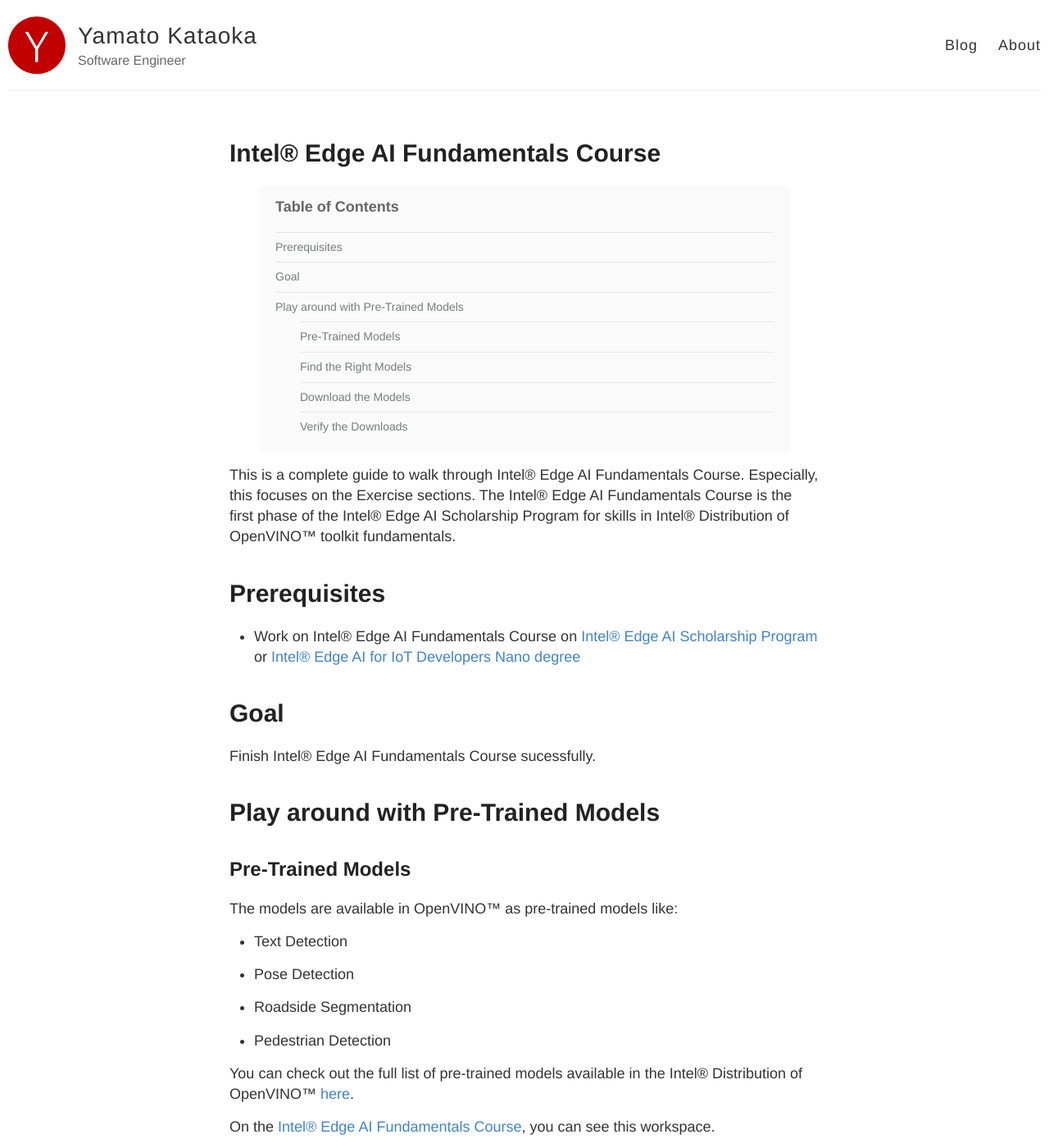
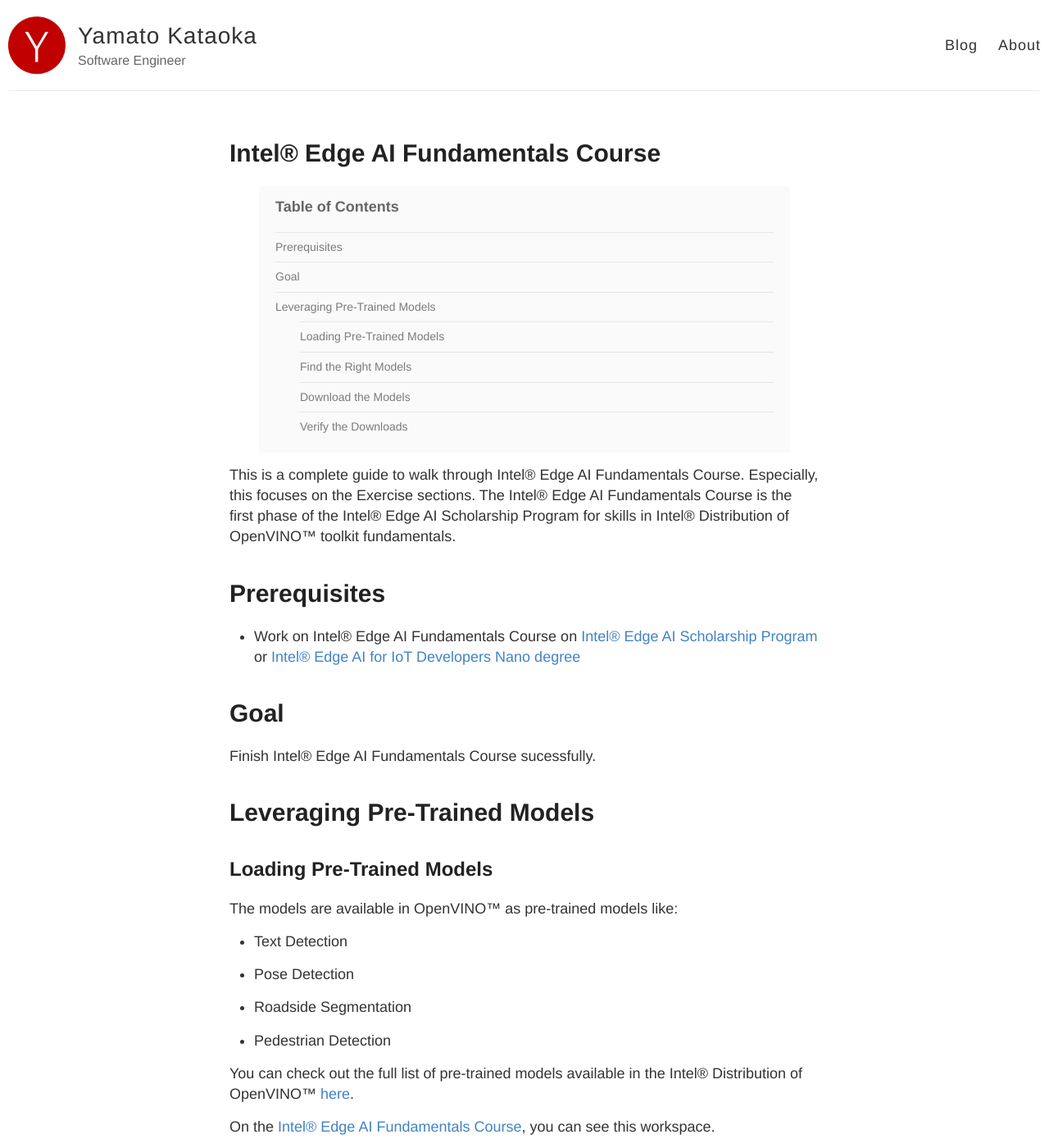
Before and after one commit to yamatokataoka/blog2, a Jekyll site: the page built from _posts/2019-12-25-intel-edge-ai-fundamentals-course.md, in a window 1280 px wide and 1400 px high. Shown: the whole window at 82% size. Built offline with Jekyll 4.4.1, drawn with Linux system fonts in a browser that asks for light colours.

Commit message:
Update the post

```diff
--- a/_posts/2019-12-25-intel-edge-ai-fundamentals-course.md
+++ b/_posts/2019-12-25-intel-edge-ai-fundamentals-course.md
@@ -11,8 +11,8 @@ This is a complete guide to walk through Intel® Edge AI Fundamentals Course. Es
 # Goal
 Finish Intel® Edge AI Fundamentals Course sucessfully.
 
-# Play around with Pre-Trained Models
-## Pre-Trained Models
+# Leveraging Pre-Trained Models
+## Loading Pre-Trained Models
 The models are available in OpenVINO™ as pre-trained models like:
 
 - Text Detection
```
